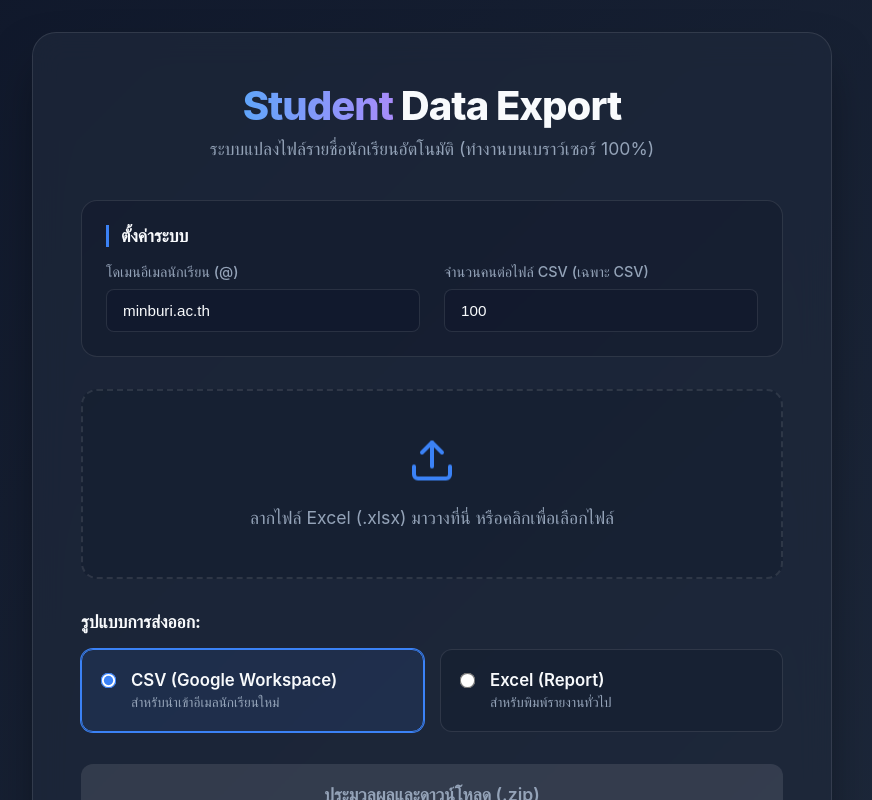
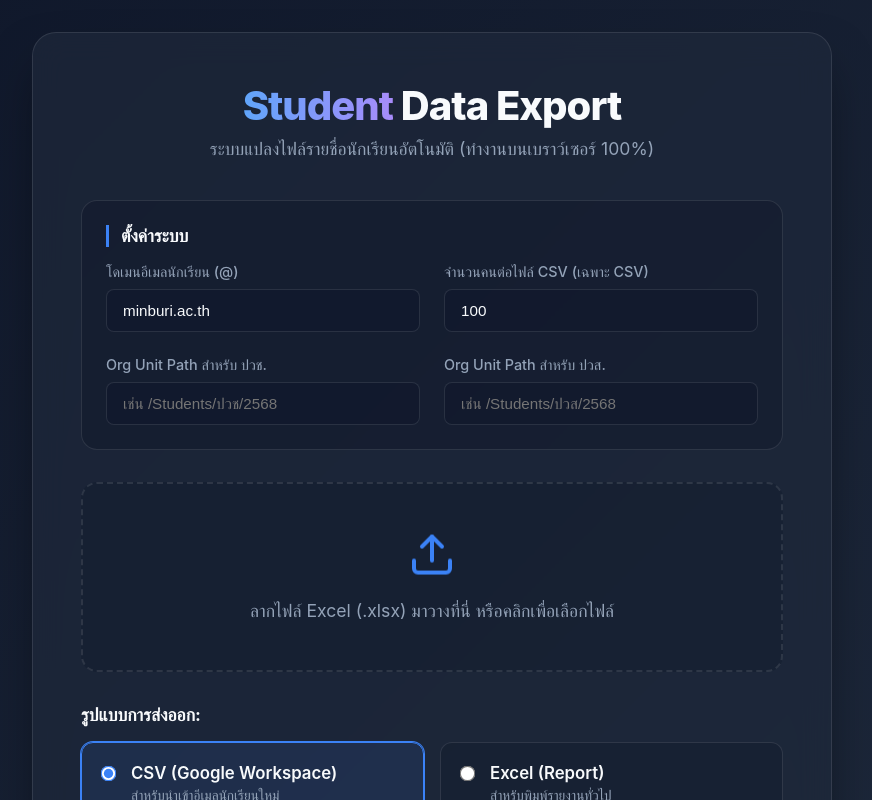
Before and after one commit to Jaobie-BN/student-export-web, a Next.js app: page / in a window 1280 px wide. Shown: the top 800 px of the page, without its empty margins (208-1080 px from the left). Built offline with nearby package versions, Linux system fonts and the light colour scheme.

Commit message:
update 1.2

```diff
--- a/app/page.js
+++ b/app/page.js
@@ -10,6 +10,8 @@ export default function Home() {
   const [exportType, setExportType] = useState('csv');
   const [customDomain, setCustomDomain] = useState('minburi.ac.th');
   const [batchSize, setBatchSize] = useState(100);
+  const [orgUnitPVC, setOrgUnitPVC] = useState('');
+  const [orgUnitPVS, setOrgUnitPVS] = useState('');
   const [parsedData, setParsedData] = useState(null);
   const [isDragging, setIsDragging] = useState(false);
   const [isProcessing, setIsProcessing] = useState(false);
@@ -92,6 +94,16 @@ export default function Home() {
       return;
     }
 
+    if (!orgUnitPVC.trim()) {
+      setError('กรุณากรอก Org Unit Path สำหรับ ปวช.');
+      return;
+    }
+
+    if (!orgUnitPVS.trim()) {
+      setError('กรุณากรอก Org Unit Path สำหรับ ปวส.');
+      return;
+    }
+
     setIsProcessing(true);
     setError(null);
     setSuccessMsg(null);
@@ -115,7 +127,15 @@ export default function Home() {
         }));
       };
 
-      const result = await processFiles(rawFiles, exportType, customDomain, batchSize, onProgress);
+      const result = await processFiles(
+        rawFiles,
+        exportType,
+        customDomain,
+        batchSize,
+        orgUnitPVC.trim(),
+        orgUnitPVS.trim(),
+        onProgress
+      );
 
       setParsedData({
         summary: result.summary,
@@ -177,6 +197,28 @@ export default function Home() {
                 min="1"
                 disabled={exportType === 'excel' || isProcessing}
                 className={exportType === 'excel' ? styles.disabledInput : ''}
+              />
+            </div>
+            <div className={styles.inputGroup}>
+              <label htmlFor="orgUnitPVC">Org Unit Path สำหรับ ปวช.</label>
+              <input
+                id="orgUnitPVC"
+                type="text"
+                value={orgUnitPVC}
+                onChange={(e) => setOrgUnitPVC(e.target.value)}
+                placeholder="เช่น /Students/ปวช/2568"
+                disabled={isProcessing}
+              />
+            </div>
+            <div className={styles.inputGroup}>
+              <label htmlFor="orgUnitPVS">Org Unit Path สำหรับ ปวส.</label>
+              <input
+                id="orgUnitPVS"
+                type="text"
+                value={orgUnitPVS}
+                onChange={(e) => setOrgUnitPVS(e.target.value)}
+                placeholder="เช่น /Students/ปวส/2568"
+                disabled={isProcessing}
               />
             </div>
           </div>
--- a/utils/parser.js
+++ b/utils/parser.js
@@ -36,8 +36,15 @@ export function parseStudentName(columns) {
     }
 }
 
-// ฟังก์ชันประมวลผลไฟล์ Excel (รับ File object, ประเภทการส่งออก, โดเมนอีเมล, ขนาด Batch, และ callback สำหรับรายงานความคืบหน้า)
-export async function processFiles(files, exportType, customDomain = 'minburi.ac.th', batchSize = 100, onFileProgress = null) {
+// ฟังก์ชันประมวลผลไฟล์ Excel (รับ File object, ประเภทการส่งออก, โดเมนอีเมล, ขนาด Batch, ปวช Org Unit, ปวส Org Unit, และ callback สำหรับรายงานความคืบหน้า)
+export async function processFiles(files, exportType, customDomain = 'minburi.ac.th', batchSize = 100, orgUnitPVC = '', orgUnitPVS = '', onFileProgress = null) {
+    if (!orgUnitPVC || !orgUnitPVC.trim()) {
+        throw new Error('กรุณาระบุ Org Unit Path สำหรับ ปวช.');
+    }
+    if (!orgUnitPVS || !orgUnitPVS.trim()) {
+        throw new Error('กรุณาระบุ Org Unit Path สำหรับ ปวส.');
+    }
+
     let studentsPVC = [];
     let studentsPVS = [];
     const parsedBatchSize = parseInt(batchSize, 10) || 100;
@@ -78,9 +85,10 @@ export async function processFiles(files, exportType, customDomain = 'minburi.ac
                     }
 
                     let yearCode = studentId.substring(0, 2);
-                    let yearBE = isNaN(yearCode) ? '2569' : '25' + yearCode;
+                    const currentBE = new Date().getFullYear() + 543;
+                    let yearBE = isNaN(yearCode) ? String(currentBE) : '25' + yearCode;
 
-                    const orgUnitPath = `/Students/${level}/${yearBE}`;
+                    const orgUnitPath = level === 'ปวส' ? orgUnitPVS.trim() : orgUnitPVC.trim();
 
                     const studentData = {
                         firstName,
```
